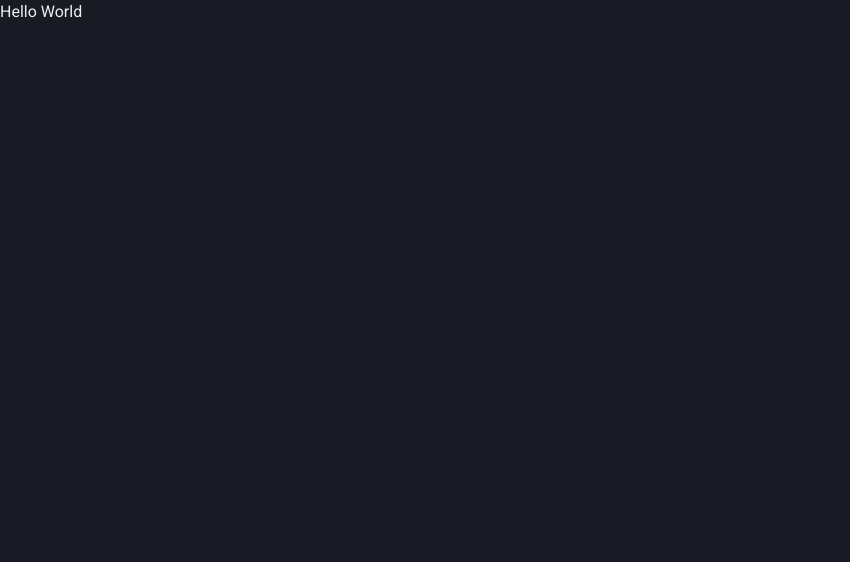
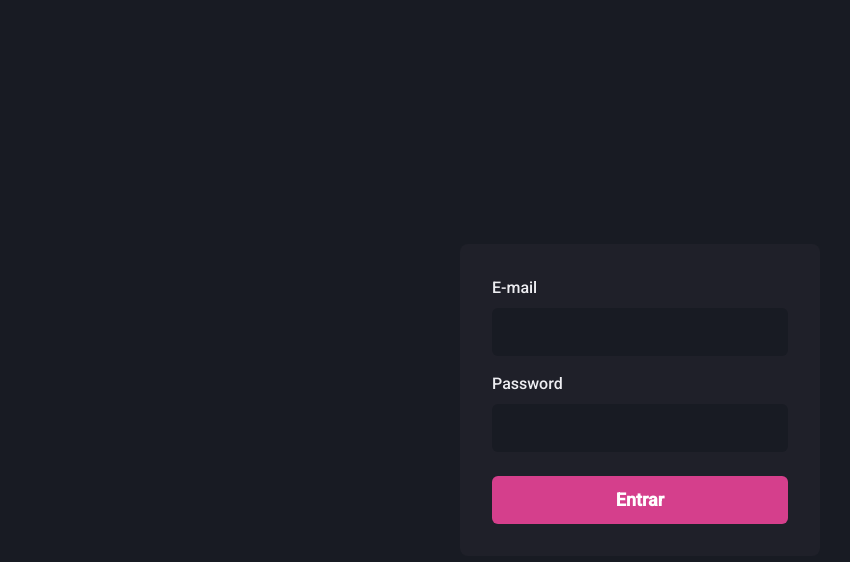
Before and after one commit to mauricioromagnollo/dashgo, a Next.js app: page / in a window 1280 px wide. Shown: the top 562 px of the page, without its empty margins (0-850 px from the left). Built offline with nearby package versions, Linux system fonts and the light colour scheme.

Commit message:
feat: add SignIn initial page

```diff
--- a/src/pages/index.tsx
+++ b/src/pages/index.tsx
@@ -1,7 +1,34 @@
 import type { NextPage } from 'next';
+import { Flex, Button, Stack } from '@chakra-ui/react';
 
-const Home: NextPage = () => {
-  return ( <h1>Hello World</h1> );
+import { Input } from '../components/form/input';
+
+const SignIn: NextPage = () => {
+  return (
+    <Flex
+      w="100vw"
+      h="100vh"
+      align="center"
+      justify="center"
+    >
+      <Flex
+        as='form'
+        w='100%'
+        maxW={360}
+        bg='gray.800'
+        p="8"
+        borderRadius={8}
+        flexDir='column'
+      >
+        <Stack spacing='4'>
+          <Input name='email' label='E-mail' type='email' />
+          <Input name='password' label='Password' type='password' />
+        </Stack>
+
+        <Button type='submit' mt='6' colorScheme='pink' size='lg'>Entrar</Button>
+      </Flex>
+    </Flex>
+  );
 }
 
-export default Home;
+export default SignIn;
```
